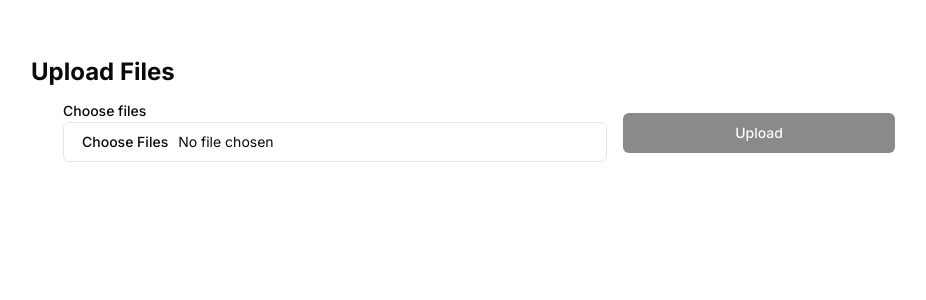
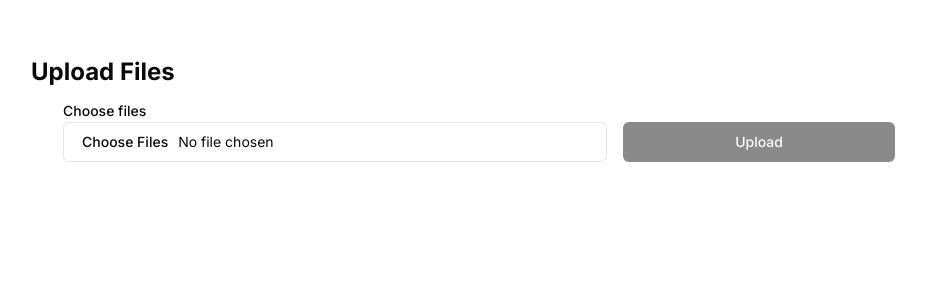
Before and after one commit to AlfGoto/3foto-front, a Next.js app in the folder my-app/: page / in a window 1280 px wide. Shown: the top 300 px of the page, without its empty margins (161-1087 px from the left). Built offline with nearby package versions, Linux system fonts and the light colour scheme.

Commit message:
button align item

```diff
--- a/my-app/components/FileUploader.tsx
+++ b/my-app/components/FileUploader.tsx
@@ -88,7 +88,7 @@ export function FileUploader({ apiUrl }: FileUploaderProps) {
 
   return (
     <div className="max-w-4xl mx-auto px-4 sm:px-6 lg:px-8">
-      <div className="space-y-4 sm:flex sm:items-center sm:space-y-0 sm:space-x-4">
+      <div className="space-y-4 flex items-end sm:flex sm:space-y-0 sm:space-x-4">
         <div className="w-full sm:w-2/3">
           <Label htmlFor="file" className="block mb-1">
             Choose files
```
